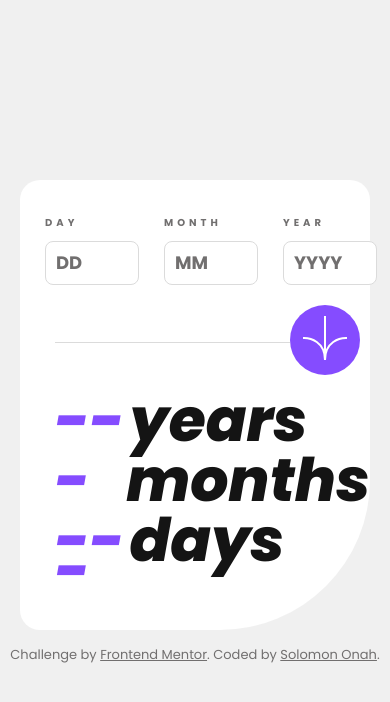
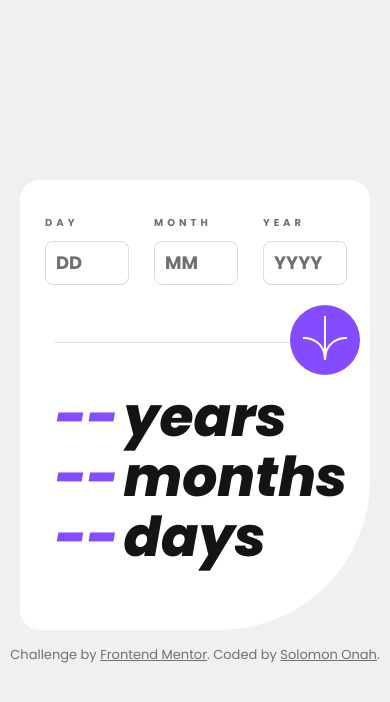
Before and after one commit to HackmanGandalf/personal, a Flask app: page /agecalculator in a window 390 px wide. Shown: the top 702 px of the page. Run offline with Flask 2, Linux system fonts and the light colour scheme; some libraries are stand-ins or nearby versions.

Commit message:
Add files via upload

```diff
--- a/static/css/agecalculator.css
+++ b/static/css/agecalculator.css
@@ -22,12 +22,21 @@ html, body{
 
 }
 
-@media screen and (max-width:750px) {
+/* @media (max-width:1440px) {
+    .card {
+        width: 600px;
+        height: 500px;
+    }
+} */
+
+@media screen and (max-width: 750px) {
     .card {
         width: 350px;
         height: 450px;
     }
 }
+
+
 .inputfields {
     padding-top: 25px;
     display: flex;
@@ -38,7 +47,7 @@ html, body{
     padding-left: 35px;
 }
 
-@media (max-width:767px) {
+@media screen and (max-width: 750px) {
     .date {
         padding-left: 25px;
     }
@@ -52,7 +61,7 @@ html, body{
     letter-spacing: 4px;
 }
 
-@media (max-width:767px) {
+@media screen and (max-width: 750px) {
     .fieldname {
         font-size: 10px;
     }
@@ -101,9 +110,9 @@ input {
     cursor: pointer;
 }
 
-@media (max-width:767px) {
+@media screen and (max-width: 750px) {
     input {
-        width: 80px;
+        width: 70px;
         height: 40px;
         font-size: 18px;
     }
@@ -130,7 +139,7 @@ input::placeholder {
 }
 
 
-@media (max-width:767px) {
+@media screen and (max-width: 750px) {
     input::placeholder {
         font-size: 18px;
     }
@@ -150,7 +159,7 @@ input::placeholder {
     margin-left: 35px;
 }
 
-@media (max-width:767px) {
+@media screen and (max-width: 750px) {
     .hrLine {
         padding-top: 20px;
     }
@@ -166,7 +175,7 @@ button {
     cursor: pointer;
 }
 
-@media (max-width:767px) {
+@media screen and (max-width: 750px) {
     button {
         width: 70px;
         height: 70px;
@@ -191,7 +200,7 @@ button:active {
     height: 80px;
 }
 
-@media (max-width:767px) {
+@media screen and (max-width: 750px) {
     .textbg {
         height: 60px;
     }
@@ -207,9 +216,9 @@ button:active {
     margin: 0;
 }
 
-@media (max-width:767px) {
+@media screen and (max-width: 750px) {
     .text {
-        font-size: 60px;
+        font-size: 55px;
     }
 }
 
@@ -223,9 +232,9 @@ button:active {
     margin: 0;
 }
 
-@media (max-width:767px) {
+@media screen and (max-width: 750px) {
     .year {
-        font-size: 60px;
+        font-size: 55px;
     }
 }
 
@@ -239,9 +248,9 @@ button:active {
     margin: 0;
 }
 
-@media (max-width:767px) {
+@media screen and (max-width: 750px) {
     .month {
-        font-size: 60px;
+        font-size: 55px;
     }
 }
 
@@ -255,9 +264,9 @@ button:active {
     margin: 0;
 }
 
-@media (max-width:767px) {
+@media screen and (max-width: 750px) {
     .day {
-        font-size: 60px;
+        font-size: 55px;
     }
 }
 
```
